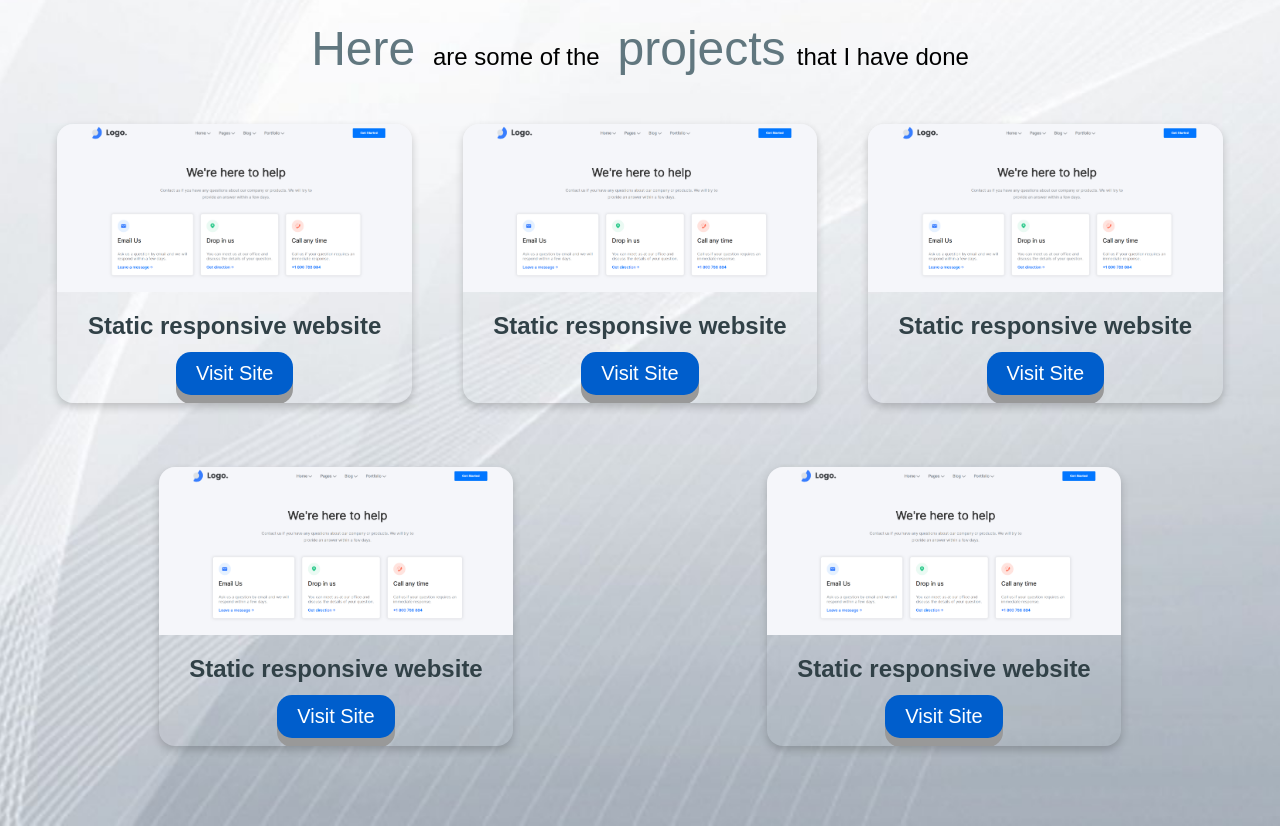
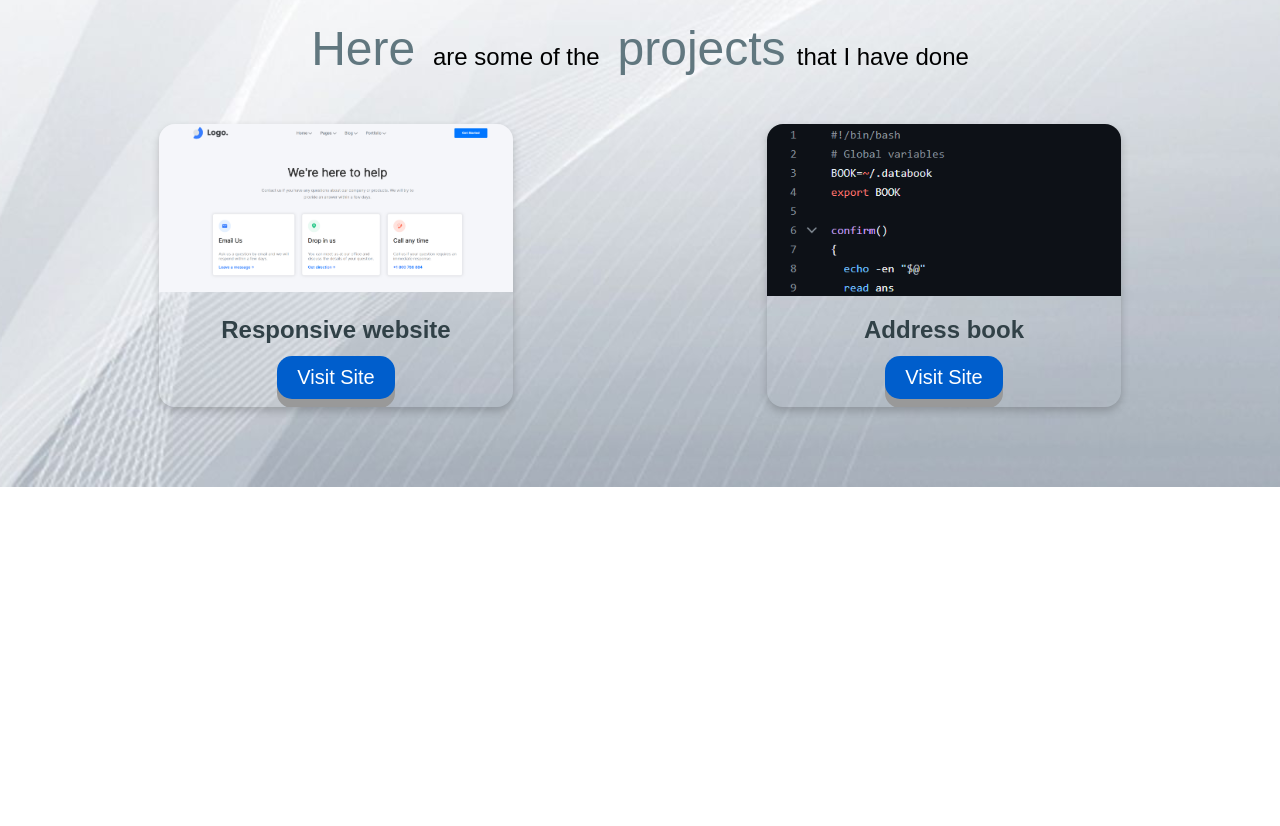
Before and after one commit to bajra-avi/bajra-avi.github.io-portfolio, a plain HTML site: page index.html in a window 1280 px wide. Shown: the part 680-1506 px from the top of the page. After the commit the page ends 1167 px from the top, so only its background shows below. Drawn offline with Linux system fonts and the light colour scheme.

Commit message:
Remove the unused cards in projects and add address book

```diff
--- a/index.html
+++ b/index.html
@@ -14,9 +14,6 @@
             <ul>
                 <li><a href="#home">HOME</a></li>
                 <li><a href="#project">PROJECTS</a></li>
-                <li><a href="#"></a></li>
-                <li><a href="#"></a></li>
-                <li><a href="#"></a></li>
             </ul>
         </div>
         <div class="home" id="home">
@@ -45,48 +42,18 @@
                        <img src="./photos/figma_ss.png" alt="Image Description">
                     </div>
                     <div class="card-content">
-                       <h2>Static responsive website</h2>
+                       <h2>Responsive website</h2>
                        <a href="https://bajra-avi.github.io" class="button">Visit Site</a>
                     </div>
                 </div>
 
                 <div class="card">
                     <div class="card-image">
-                       <img src="./photos/figma_ss.png" alt="Image Description">
+                       <img src="./photos/address_ss.png" alt="Image Description">
                     </div>
                     <div class="card-content">
-                       <h2>Static responsive website</h2>
-                       <a href="https://bajra-avi.github.io" class="button">Visit Site</a>
-                    </div>
-                </div>
-
-                <div class="card">
-                    <div class="card-image">
-                       <img src="./photos/figma_ss.png" alt="Image Description">
-                    </div>
-                    <div class="card-content">
-                       <h2>Static responsive website</h2>
-                       <a href="https://bajra-avi.github.io" class="button">Visit Site</a>
-                    </div>
-                </div>
-
-                <div class="card">
-                    <div class="card-image">
-                       <img src="./photos/figma_ss.png" alt="Image Description">
-                    </div>
-                    <div class="card-content">
-                       <h2>Static responsive website</h2>
-                       <a href="https://bajra-avi.github.io" class="button">Visit Site</a>
-                    </div>
-                </div>
-
-                <div class="card">
-                    <div class="card-image">
-                       <img src="./photos/figma_ss.png" alt="Image Description">
-                    </div>
-                    <div class="card-content">
-                       <h2>Static responsive website</h2>
-                       <a href="https://bajra-avi.github.io" class="button">Visit Site</a>
+                       <h2>Address book</h2>
+                       <a href="https://github.com/bajra-avi/Addressbook" class="button">Visit Site</a>
                     </div>
                 </div>
 
```
Also changed, not shown: photos/address_ss.png (added).
